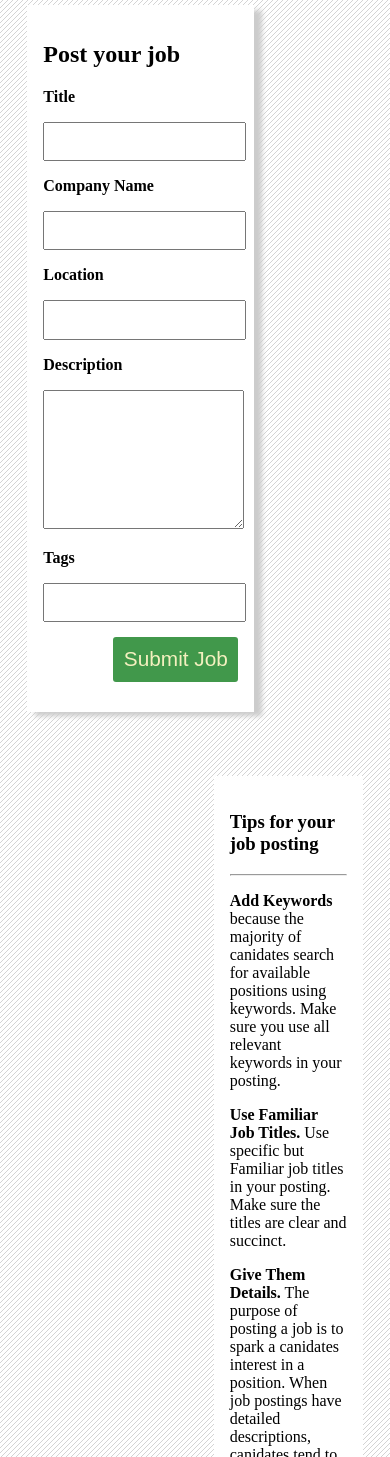
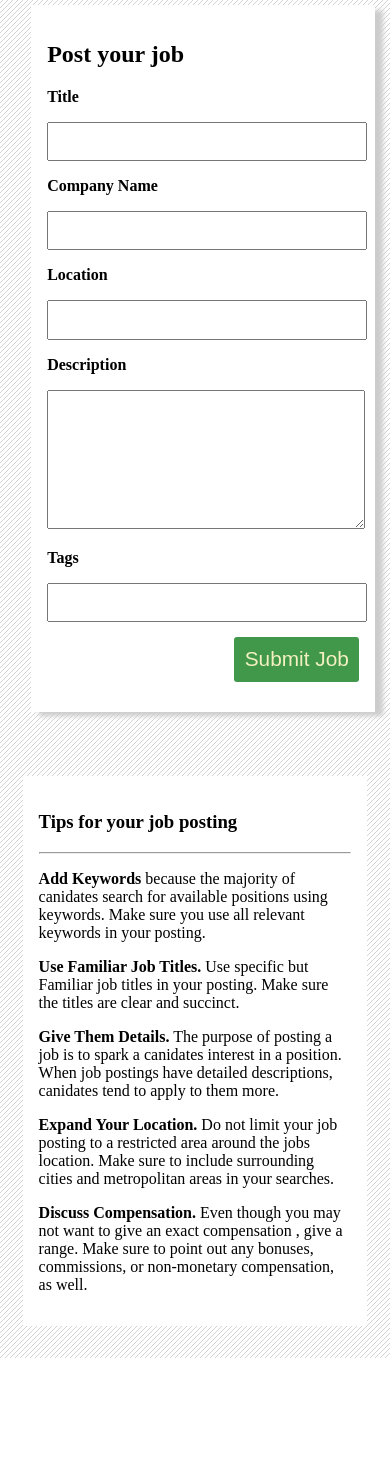
Before and after one commit to troyacosta/react-intro, a website: page index.html in a window 390 px wide. Shown: the part 143-1600 px from the top of the page. After the commit the page ends 1501 px from the top, so only its background shows below. Drawn offline with Linux system fonts and the light colour scheme.

Commit message:
added a media query

```diff
--- a/styles/main.sass.css
+++ b/styles/main.sass.css
@@ -30,10 +30,10 @@ body {
         width: 100%; }
 
 .jobForm {
-  width: 50%;
+  width: 80%;
   background-color: #fff;
   float: left;
-  margin: 2em 0 2em 7%;
+  margin: 2em 5% 2em 8%;
   padding: 1em;
   box-shadow: 0.5em 0.3em 0.3em #ccc; }
   .jobForm p {
@@ -55,8 +55,16 @@ body {
     margin: .7em 0; }
 
 .jobTipsContainer {
-  width: 30%;
+  width: 80%;
   background-color: #fff;
   float: right;
-  margin: 2em 7% 0 0;
+  margin: 2em 6% 2em 5%;
   padding: 1em; }
+
+@media screen and (min-width: 46.9em) {
+  .jobForm {
+    width: 50%;
+    margin: 2em 0 2em 7%; }
+  .jobTipsContainer {
+    width: 27%;
+    margin: 2em 7% 0 0; } }
--- a/styles/main.scss
+++ b/styles/main.scss
@@ -37,10 +37,10 @@ body {
 }
 
 .jobForm {
-	width: 50%;
+	width: 80%;
 	background-color: #fff;
 	float: left;
-	margin: 2em 0 2em 7%;
+	margin: 2em 5% 2em 8%;
 	padding: 1em;
 	box-shadow: .5em .3em .3em #ccc;
 	p {
@@ -66,10 +66,21 @@ body {
 	}
 }
 .jobTipsContainer {
-	width: 30%;
+	width: 80%;
 	background-color: #fff;
 	float: right;
-	margin: 2em 7% 0 0;
+	margin: 2em 6% 2em 5%;
 	padding: 1em;
 
 }
+@media screen and(min-width: 46.9em) {
+	.jobForm {
+		width: 50%;
+		margin: 2em 0 2em 7%;
+	}
+
+	.jobTipsContainer {
+		width: 27%;
+		margin: 2em 7% 0 0;
+	}
+}
```
